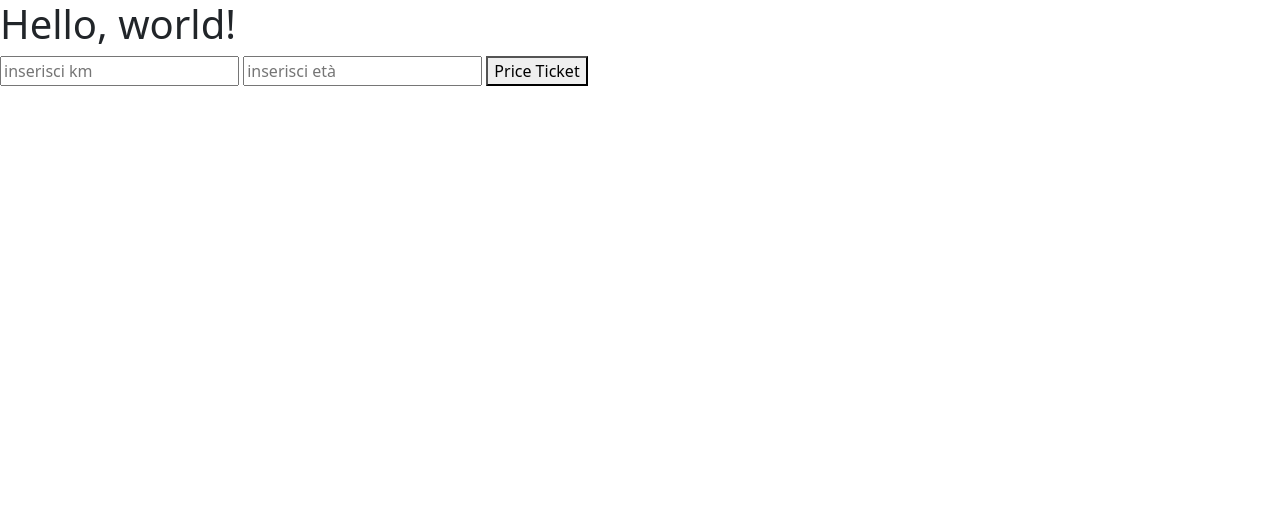
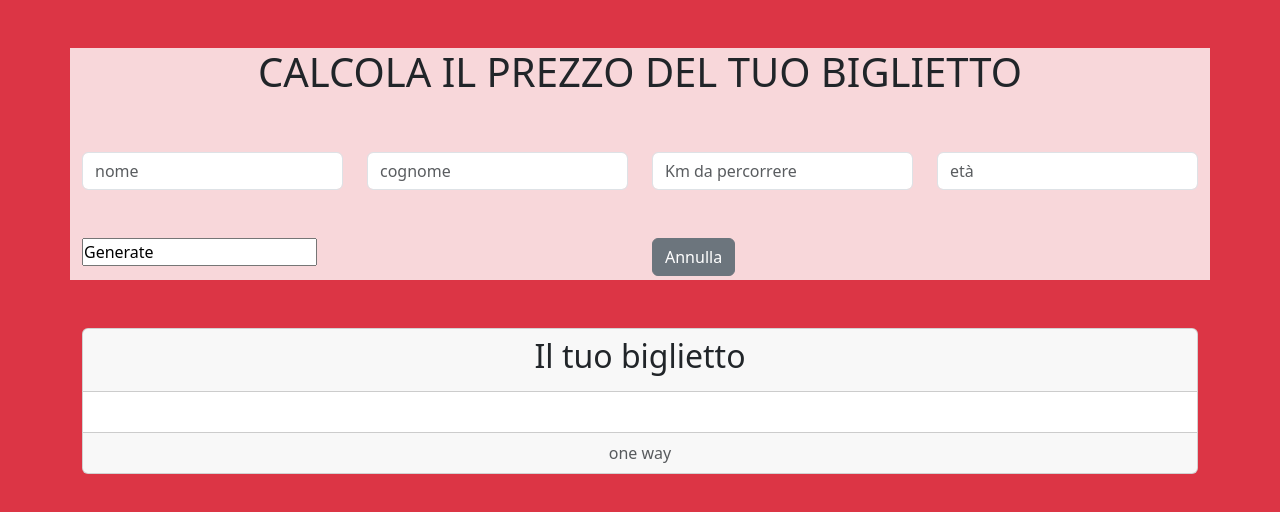
Before and after one commit to ely896/js-biglietto-treno-form, a plain HTML site: page index.html in a window 1280 px wide. Drawn offline with nearby package versions, Linux system fonts and the light colour scheme.

Commit message:
Add milestone 2

```diff
--- a/index.html
+++ b/index.html
@@ -4,21 +4,78 @@
 <head>
     <meta charset="utf-8">
     <meta name="viewport" content="width=device-width, initial-scale=1">
-    <title>Bootstrap demo</title>
+    <link rel="stylesheet" href="style.css">
+    <title>Ticket Form</title>
     <link href="https://cdn.jsdelivr.net/npm/bootstrap@5.3.2/dist/css/bootstrap.min.css" rel="stylesheet"
         integrity="sha384-T3c6CoIi6uLrA9TneNEoa7RxnatzjcDSCmG1MXxSR1GAsXEV/Dwwykc2MPK8M2HN" crossorigin="anonymous">
 </head>
 
-<body>
-    <h1>Hello, world!</h1>
+<body class="bg-danger">
 
-    <input type="number" name="km" id="km" placeholder="inserisci km">
+    <main>
 
-    <input type="number" name="age" id="age" placeholder="inserisci età">
+        <div class="container mt-5">
 
-    <button id="generate">Price Ticket</button>
+            <section id="stampForm" class="row bg-danger-subtle">
 
-    <div id="ticket"></div>
+
+                <h1>calcola il prezzo del tuo biglietto</h1>
+                <div class="col-3 mt-5">
+                    <input id="nome" type="text" class="form-control" placeholder="nome" aria-label="First name">
+                </div>
+                <div class="col-3 mt-5">
+                    <input id="cognome" type="text" class="form-control" placeholder="cognome" aria-label="Last name">
+                </div>
+                <div class="col-3 mt-5">
+                    <input id="km" type="number" class="form-control" placeholder="Km da percorrere"
+                        aria-label="First name">
+                </div>
+                <div class="col-3 mt-5">
+                    <input id="age" type="number" class="form-control" placeholder="età" aria-label="First name">
+                </div>
+
+                <div class="col-6 mt-5 mb-1">
+
+                    <input id="generate" value="Generate"></input>
+                </div>
+
+                <div class="col-6 mt-5 mb-1">
+                    <button class="btn btn-secondary" type="button" value="text-reset">Annulla</button>
+                </div>
+
+            </section>
+
+            <section class="mt-5">
+                <div class="card text-center">
+                    <div class="card-header">
+                        <h2>Il tuo biglietto</h2>
+                    </div>
+                    <div class="card-body">
+                        <h5 id="name" class="card-title"></h5>
+                        <h5 id="surname" class="card-title"></h5>
+                        <h5 id="carrozza" class="card-title"></h5>
+                        <h5 id="ticket" class="card-title"></h5>
+
+                    </div>
+                    <div class="card-footer text-body-secondary">
+                        one way
+                    </div>
+                </div>
+
+
+
+            </section>
+
+        </div>
+
+
+
+
+
+    </main>
+
+
+
 
 
 
--- a/main.js
+++ b/main.js
@@ -1,66 +1,76 @@
-/*Descrizione:
-Scrivere un programma che chieda all’utente:
-Il numero di chilometri da percorrere
-Età del passeggero Sulla base di queste informazioni dovrà calcolare il prezzo totale del biglietto di viaggio, secondo le seguenti regole:
-il prezzo del biglietto è definito in base ai km (0.21 € al km)
-va applicato uno sconto del 20% per i minorenni
-va applicato uno sconto del 40% per gli over 65.
-MILESTONE 1:
-Iniziamo implementando il programma senza alcuna estetica: usando esclusivamente due input e un bottone (non stilizzati), realizziamo le specifiche scritte sopra. La risposta finale (o output) sarà anch’essa da scrivere in console.
+/*MILESTONE 2:
+Solo una volta che il milestone 1 sarà completo e funzionante allora realizzeremo un
+form in pagina in cui l’utente potrà inserire i dati e visualizzare il calcolo finale con il prezzo.
+Il recap dei dati e l'output del prezzo finale, andranno quindi stampati in pagina
+(il prezzo dovrà essere formattato con massimo due decimali, per indicare i centesimi sul prezzo).
+ Questo richiederà un minimo di ricerca.
+Nota:
+Se non vi sentite particolarmente creativi, questa potrebbe essere un’implementazione da seguire per
+la seconda milestone.
+Potete scegliere di implementare una soluzione completamente diversa oppure simile,
+ma in ogni caso cercate di farla vostra.
 */
 
 
-//Dichiarazione variabile prezzo finale
+//Dichirazione variabile generazione ticket
 
-const generateBtnElement = document.getElementById('generate');
+const generateInputElement = document.getElementById('generate');
 
-//Dichiarazione variabile km da percorrere
+//dichiarazione variabile nome
+
+const nomeInputElement = document.getElementById('nome');
+
+//Dichiarazione variabile cognome
+
+const cognomeInputElement = document.getElementById('cognome');
+
+//Dichiarazione varibaile km
+
 const kmInputElement = document.getElementById('km');
 
+//Dichiarazione varibaile età
 
-//Dichiarazione variabile età
 const ageInputElement = document.getElementById('age');
 
-//Dichiarazione variabile prezzo al km
-const price_per_km = 0.21;
+//add evento in ascolto
 
-generateBtnElement.addEventListener('click', function () {
+generateInputElement.addEventListener('click', function() {
 
-    //console.log('clicked', ageInputElement.value, kmInputElement.value);
-
+    //console.log('clicked', nomeInputElement.value, cognomeInputElement.value, kmInputElement.value, ageInputElement.value);
     const km = parseInt(kmInputElement.value);
 
     const age = parseInt(ageInputElement.value);
 
-    const full_price = km * price_per_km;
+    //dichiarazione variabile costo al km
+
+    const price_km = 0.21;
 
     //Dichiarazione variabile sconto
+
     let discount;
 
+    //Dichiarazione prezzo del biglietto senza sconti
 
-    if (age < 18) {
-        console.log('apply a 20% discuount');
+    const fullPrice = km * 0.21
 
+    if (age <18) {
         discount = 0.2
 
     } else if (age > 65) {
-
-        console.log('apply a 40% discuount');
         discount = 0.4
-
     } else {
-        console.log('apply full price');
         discount = 0
     }
 
-    console.log(discount);
+    //Dichiarazione variabile Prezzo Finale
 
-    const final_price = full_price - (full_price * discount);
+    const finalPrice = fullPrice - (fullPrice * discount);
 
-    //Dichiarazione variabile prezzo finale
 
-    console.log('Il prezzo del biglietto é:', 'euro' + final_price.toFixed(2));
+    console.log('Il prezzo del biglietto é di:', 'euro' , + finalPrice.toFixed(2));
 
-    document.getElementById('ticket').innerHTML = 'Il prezzo del biglietto é: ' + 'euro' + final_price.toFixed(2);
-
+    document.getElementById('ticket').innerHTML = 'Il prezzo del biglietto é: ' + 'euro' + finalPrice.toFixed(2);
+    document.getElementById('name').innerHTML = 'nome: ' + nomeInputElement.value;
+    document.getElementById('surname').innerHTML = 'cognome: ' + cognomeInputElement.value;
+    document.getElementById("carrozza").innerHTML = 'numero carrozza: ' + Math.floor(Math.random() * 10);
 })
--- a/style.css
+++ b/style.css
@@ -1,12 +1,11 @@
-/* .stylize {
-    width: 500px;
-    height: 50px;
-    border: 1px solid gray;
-    text-align: center;
-    display: block;
-    margin: 1rem;
+*{
+    margin: 0;
+    padding: 0;
+    box-sizing: border-box;
 }
 
-.btn {
-    margin: 1rem;
-} */
+
+h1 {
+    text-align: center;
+    text-transform: uppercase;
+}
```
